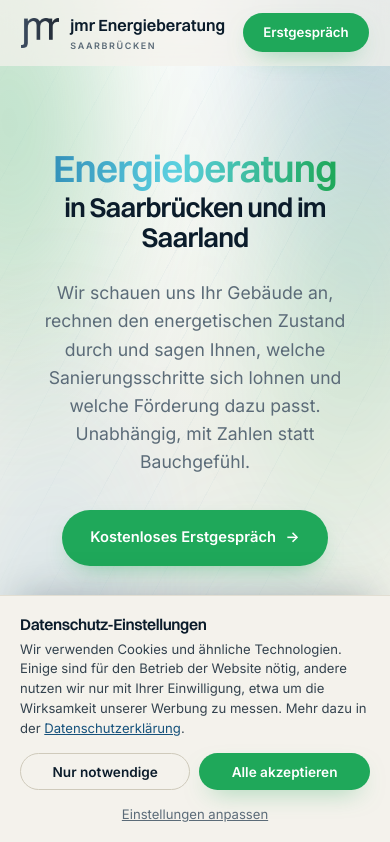
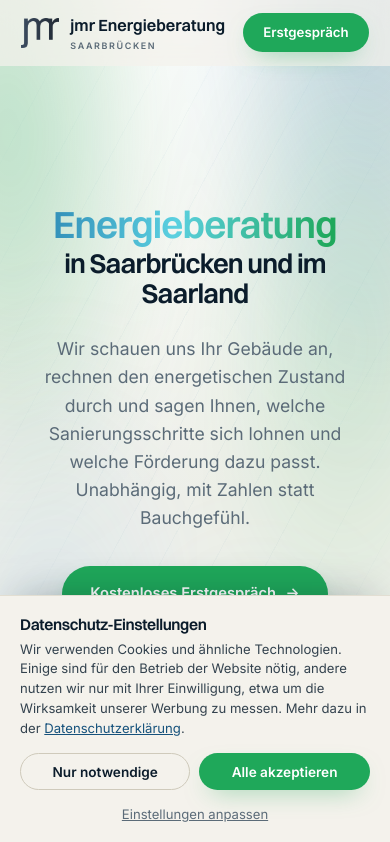
Before and after one commit to jmr-immo/jmr-Energieberatung-Website, a plain HTML site: page energieberatung/index.html in a window 390 px wide. Shown: the top 842 px of the page. Drawn offline with Linux system fonts and the light colour scheme.

Commit message:
Hero mobil: fuellt volle Bildschirmhoehe (100svh), Inhalt zentriert, EEE-Leiste sitzt randlos am unteren Rand

```diff
--- a/css/leistung.css
+++ b/css/leistung.css
@@ -857,4 +857,8 @@ section{padding:var(--pad) 0;position:relative;overflow-x:clip}
 @media(prefers-reduced-motion:reduce){.hero-lines{animation:none}}
 
 /* Hero-Kontaktleiste mobil: sauber randlos bis zur Bildschirmkante (im zentrierten Hero) */
-@media(max-width:560px){.hero .hero-contact{align-self:stretch;width:auto;margin-left:calc(50% - 50vw);margin-right:calc(50% - 50vw);padding-left:clamp(1.3rem,4vw,3rem);padding-right:clamp(1.3rem,4vw,3rem)}}
+@media(max-width:560px){
+  .hero{min-height:100vh;min-height:100svh;padding:66px 0 0}
+  .hero .container{flex:1 1 auto;justify-content:center;padding-top:1.2rem;padding-bottom:1.4rem}
+  .hero-contact{margin:0 !important;width:100%;align-self:stretch}
+}
--- a/energieberatung/index.html
+++ b/energieberatung/index.html
@@ -49,11 +49,11 @@
   <div class="container">
     <h1 class="h1-hero fade vis"><span class="h1l"><span class="grad">Energieberatung</span></span><span class="h1l">in Saarbrücken und im Saarland</span></h1>
     <p class="hero-lead fade vis">Wir schauen uns Ihr Gebäude an, rechnen den energetischen Zustand durch und sagen Ihnen, welche Sanierungsschritte sich lohnen und welche Förderung dazu passt. Unabhängig, mit Zahlen statt Bauchgefühl.</p>
-    <div class="hero-act fade vis"><a href="#kontakt" class="btn btn-green magnetic">Kostenloses Erstgespräch <span class="ar">→</span></a></div>
-    <div class="hero-contact">
-      <img class="eee-logo" src="/img/eee-experte-logo.png" alt="Energieeffizienz-Experte für Förderprogramme des Bundes">
-      <div class="hero-contact-info"><a href="tel:+496819697198" class="hc-tel"><svg viewBox="0 0 24 24" fill="none" stroke="currentColor" stroke-width="1.8" stroke-linecap="round" stroke-linejoin="round"><path d="M5 4h3l1.5 4.5L7.5 10a12 12 0 0 0 6 6l1.5-2 4.5 1.5V20a1.5 1.5 0 0 1-1.6 1.5A16 16 0 0 1 3.5 6.6 1.5 1.5 0 0 1 5 4z"/></svg>0681 9697198</a><a href="mailto:info@jmr-energieberatung.de" class="hc-mail"><svg viewBox="0 0 24 24" fill="none" stroke="currentColor" stroke-width="1.8" stroke-linecap="round" stroke-linejoin="round"><rect x="3" y="5" width="18" height="14" rx="2"/><path d="M3.5 7l8.5 6 8.5-6"/></svg>info@jmr-energieberatung.de</a></div>
-    </div>
+    <div class="hero-act fade vis"><a href="#kontakt" class="btn btn-green magnetic">Kostenloses Erstgespräch <span class="ar">&#8594;</span></a></div>
+  </div>
+  <div class="hero-contact">
+    <img class="eee-logo" src="/img/eee-experte-logo.png" alt="Energieeffizienz-Experte für Förderprogramme des Bundes">
+    <div class="hero-contact-info"><a href="tel:+496819697198" class="hc-tel"><svg viewBox="0 0 24 24" fill="none" stroke="currentColor" stroke-width="1.8" stroke-linecap="round" stroke-linejoin="round"><path d="M5 4h3l1.5 4.5L7.5 10a12 12 0 0 0 6 6l1.5-2 4.5 1.5V20a1.5 1.5 0 0 1-1.6 1.5A16 16 0 0 1 3.5 6.6 1.5 1.5 0 0 1 5 4z"/></svg>0681 9697198</a><a href="mailto:info@jmr-energieberatung.de" class="hc-mail"><svg viewBox="0 0 24 24" fill="none" stroke="currentColor" stroke-width="1.8" stroke-linecap="round" stroke-linejoin="round"><rect x="3" y="5" width="18" height="14" rx="2"/><path d="M3.5 7l8.5 6 8.5-6"/></svg>info@jmr-energieberatung.de</a></div>
   </div>
 </header>
 <div class="trust">
```
